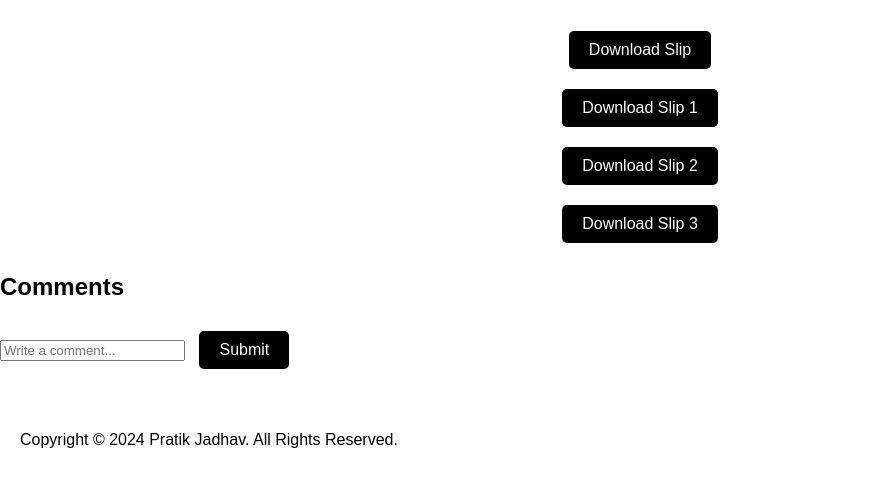
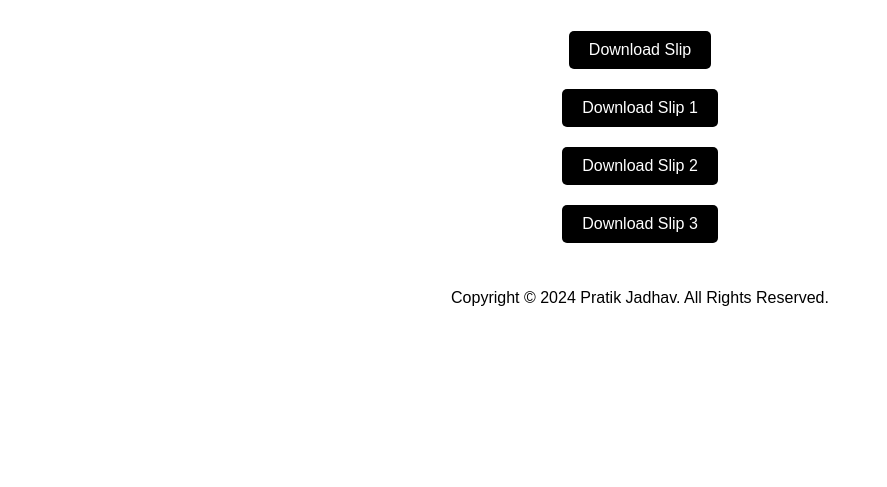
Before and after one commit to pratikjadhav185/practicalslips, a plain HTML site: page index.html in a window 1280 px wide. Shown: the part 99-586 px from the top of the page, without its empty margins (0-887 px from the left). Drawn offline with Linux system fonts and the light colour scheme.

Commit message:
Update index.html

```diff
--- a/index.html
+++ b/index.html
@@ -32,20 +32,12 @@
             id="pdf1" onclick="window.open('pdf3.pdf')"  >
             Download Slip 3
           </button>
-    </main>
-        <div class="comments">
-        <h2>Comments</h2>
-        <ul id="comment-list"></ul>
-        <form id="comment-form">
-            <input type="text" id="comment-input" placeholder="Write a comment...">
-            <button type="submit">Submit</button>
-        </form>
-    </div>
+
 
     <footer>
         <p>Copyright &copy; 2024 Pratik Jadhav. All Rights Reserved.</p>
     </footer>
 
-    <script src="script.js"></script>
+
 </body>
 </html>
```
